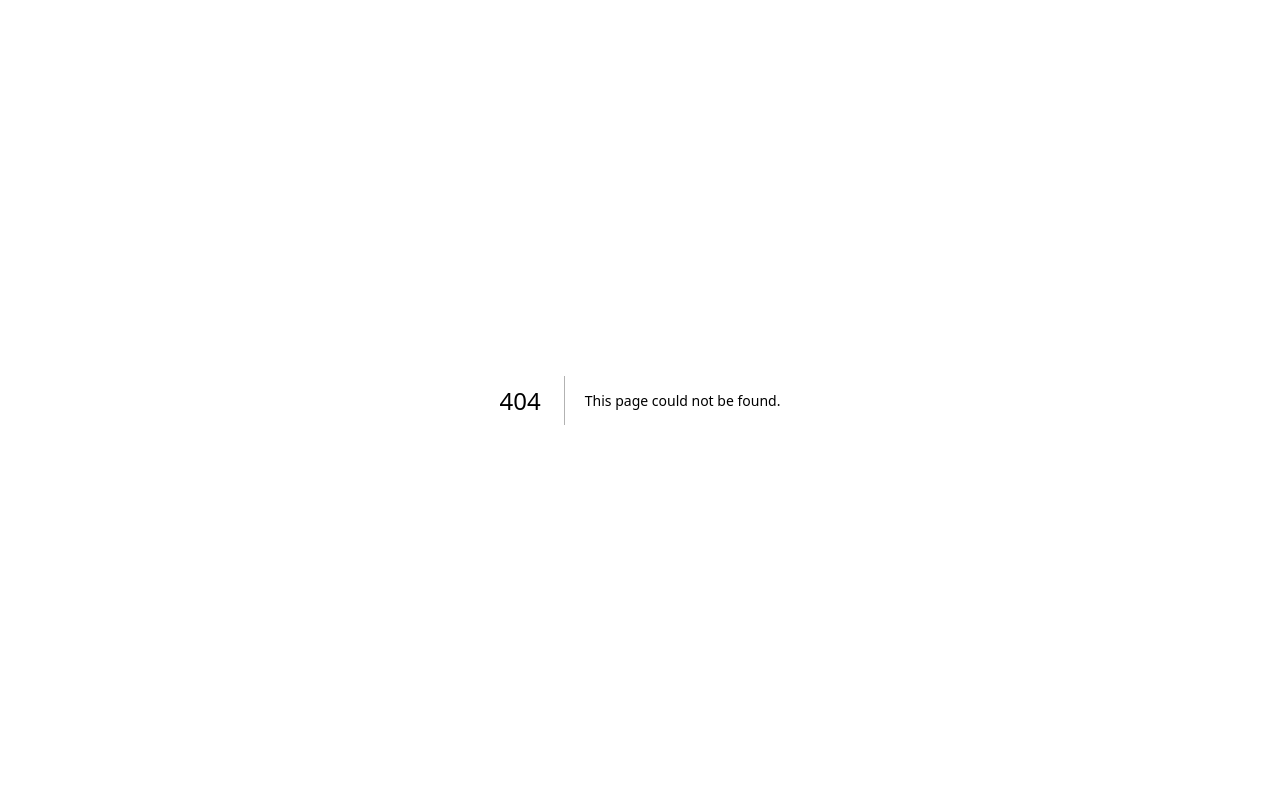
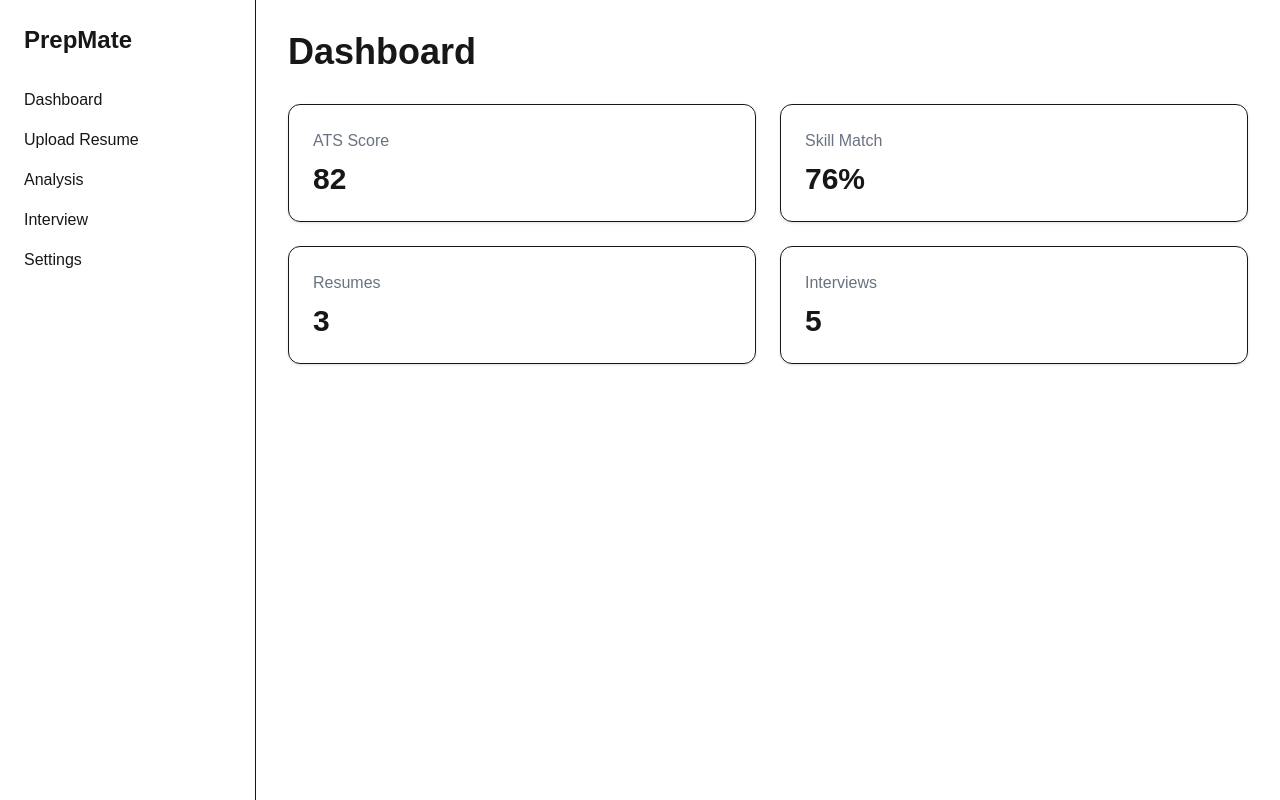
Before and after one commit to chandini31-hub/prepmate, a Next.js app: page /dashboard in a window 1280 px wide. Before the commit this address had no page. Built offline with nearby package versions, Linux system fonts and the light colour scheme.

Commit message:
Created dashboard UI

```diff
--- /dev/null
+++ b/app/dashboard/page.tsx
@@ -0,0 +1,44 @@
+import Sidebar from "../../components/Sidebar";
+import StatsCard from "../../components/StatsCard";
+
+export default function Dashboard() {
+  return (
+    <div className="flex">
+
+      <Sidebar />
+
+      <main className="flex-1 p-8">
+
+        <h1 className="text-4xl font-bold mb-8">
+          Dashboard
+        </h1>
+
+        <div className="grid grid-cols-2 gap-6">
+
+          <StatsCard
+            title="ATS Score"
+            value="82"
+          />
+
+          <StatsCard
+            title="Skill Match"
+            value="76%"
+          />
+
+          <StatsCard
+            title="Resumes"
+            value="3"
+          />
+
+          <StatsCard
+            title="Interviews"
+            value="5"
+          />
+
+        </div>
+
+      </main>
+
+    </div>
+  );
+}
--- a/app/page.tsx
+++ b/app/page.tsx
@@ -1,13 +1,11 @@
 import Navbar from "../components/Navbar";
 import Hero from "../components/Hero";
-import Features from "../components/Features";
 
 export default function Home() {
   return (
     <>
       <Navbar />
       <Hero />
-      <Features />
     </>
   );
 }
--- /dev/null
+++ b/components/Sidebar.tsx
@@ -0,0 +1,17 @@
+export default function Sidebar() {
+  return (
+    <aside className="w-64 h-screen border-r p-6">
+      <h2 className="text-2xl font-bold mb-8">
+        PrepMate
+      </h2>
+
+      <ul className="space-y-4">
+        <li>Dashboard</li>
+        <li>Upload Resume</li>
+        <li>Analysis</li>
+        <li>Interview</li>
+        <li>Settings</li>
+      </ul>
+    </aside>
+  );
+}
--- /dev/null
+++ b/components/StatsCard.tsx
@@ -0,0 +1,21 @@
+type Props = {
+  title: string;
+  value: string;
+};
+
+export default function StatsCard({
+  title,
+  value,
+}: Props) {
+  return (
+    <div className="border rounded-xl p-6 shadow-sm">
+      <h3 className="text-gray-500">
+        {title}
+      </h3>
+
+      <p className="text-3xl font-bold mt-2">
+        {value}
+      </p>
+    </div>
+  );
+}
```
